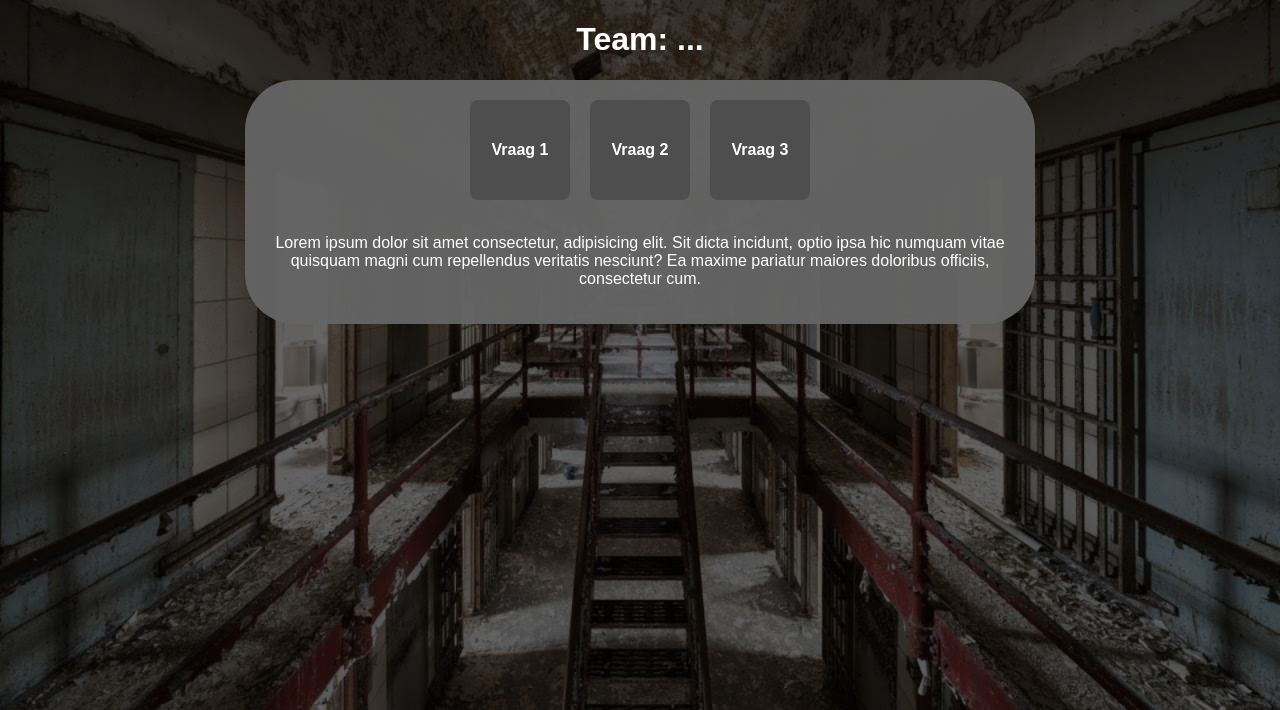
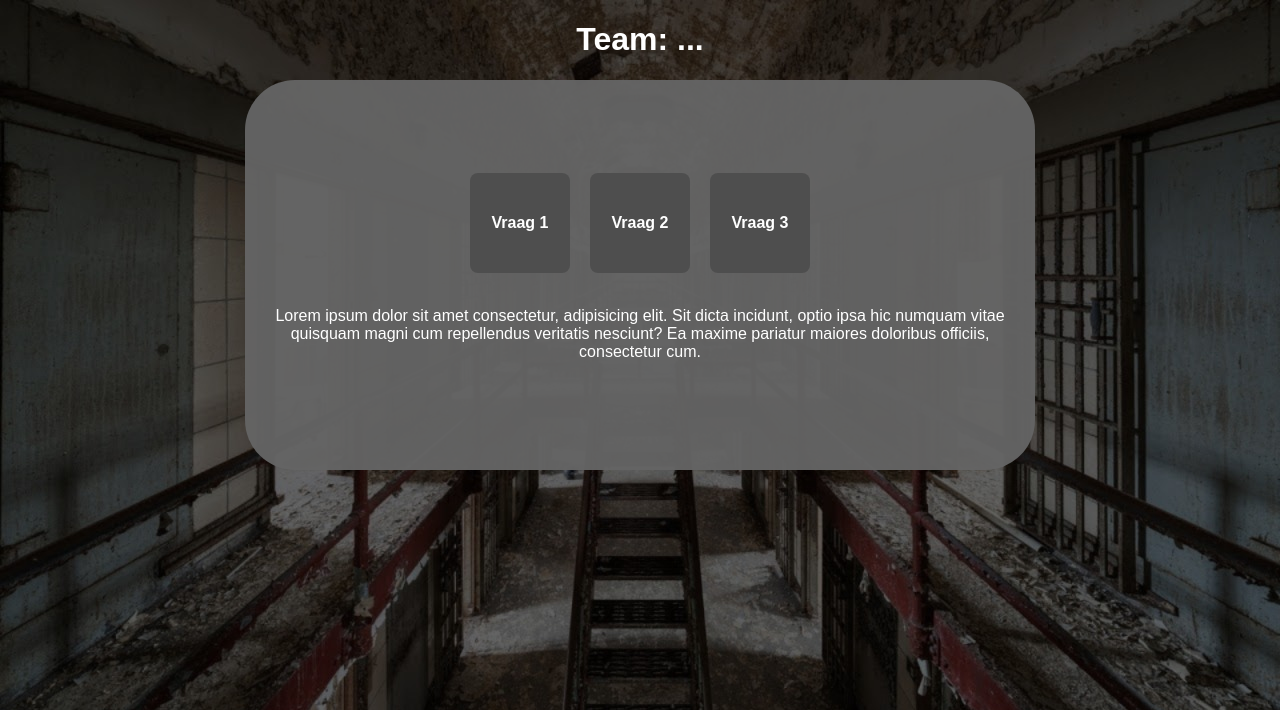
Before and after one commit to DjanoVanEijk/OMD-Escape-Room-P3, a PHP site: page /rooms/room_1.php in a window 1280 px wide. Shown: the top 710 px of the page. Run offline with PHP 8.4, Linux system fonts and the light colour scheme; data comes from the database, SQL or seed files in the repository.

Commit message:
Update style.css

```diff
--- a/css/style.css
+++ b/css/style.css
@@ -22,10 +22,13 @@ a {
 
 
 .container{
+  display:flex;
+  flex-direction: column;
+  justify-content: center;
   margin: auto;
   padding: 20px;
   width:750px;
-  height: auto;
+  height: 350px;
   background-color: rgba(101, 101, 101, 0.956);
   border-radius: 50px;
 }
```
